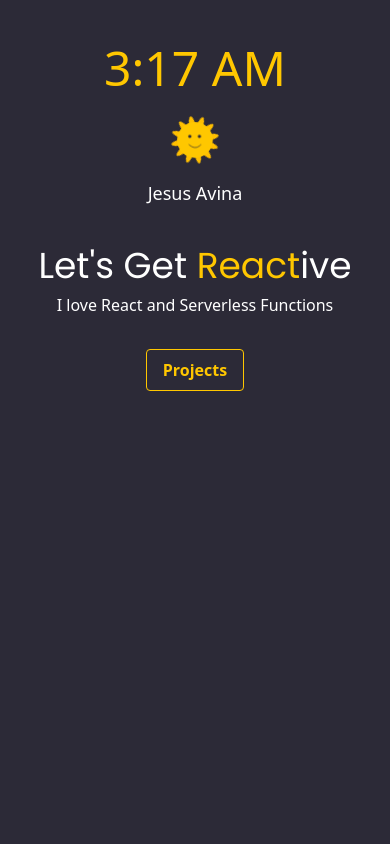
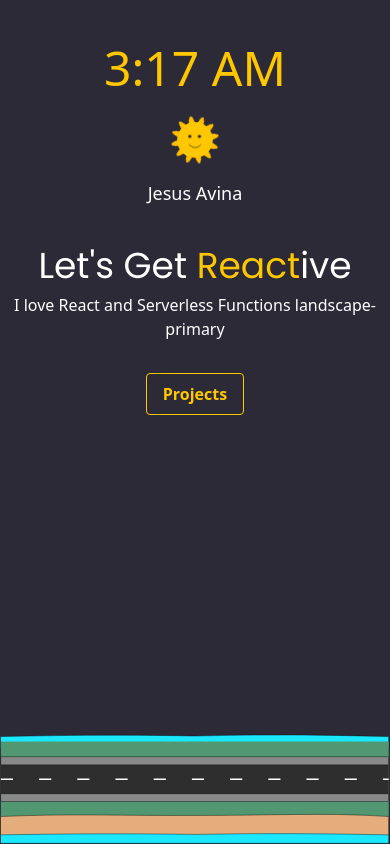
Before and after one commit to javina89/jesusavina.com, a React (Vite) app: page / in a window 390 px wide. Built offline with nearby package versions, Linux system fonts and the light colour scheme; a web font is replaced by a local one.

Commit message:
Testing orientation text

```diff
--- a/src/Landing.tsx
+++ b/src/Landing.tsx
@@ -49,7 +49,7 @@
     Let's Get {timeText}ive
                 </h1>
                 <p>
-                    I love React and Serverless Functions
+                    I love React and Serverless Functions {window.screen.orientation.type}
                 </p>
                 <motion.button
                 initial={{ x: '-70vw' }}
@@ -59,7 +59,8 @@
                     Projects
                 </motion.button>
             </div>
-            {(window.screen.orientation.type.charAt(0) !== "l" || window.innerWidth > 700) && <LandingSVG />}
+            {/* {(window.screen.orientation.type.charAt(0) !== "l" || window.innerWidth > 700) && <LandingSVG />} */}
+            <LandingSVG />
         </main>
     )
 }
```
Also changed, not shown: 2 other files (tests, documents, lock files or other folders).
